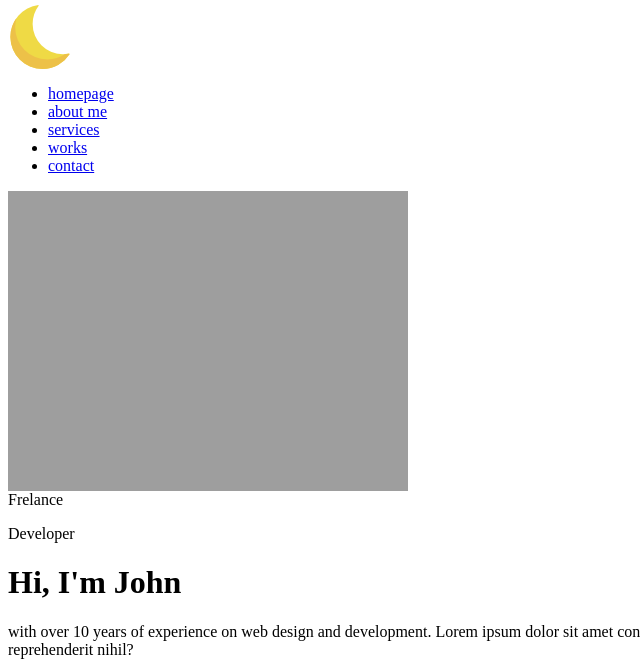
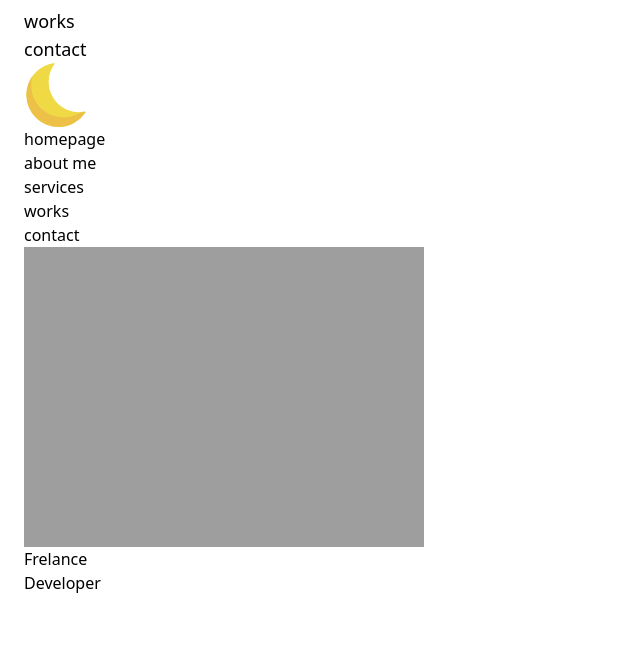
Before and after one commit to spaceboyblog/superninja, a plain HTML site: page contact.html in a window 1280 px wide. Shown: the part 179-851 px from the top of the page, without its empty margins (0-640 px from the left). Drawn offline with Linux system fonts and the light colour scheme; the site is published under a folder, as on GitHub Pages, so addresses that start at the root find nothing; a script that the page names is missing.

Commit message:
Update contact.html

```diff
--- a/contact.html
+++ b/contact.html
@@ -6,7 +6,8 @@
   <link
     href="https://fonts.googleapis.com/css2?family=Nunito:ital,wght@0,200;0,300;0,400;0,500;0,600;0,700;0,800;0,900;1,200;1,300;1,400;1,500;1,600;1,700;1,800;1,900&display=swap"
     rel="stylesheet" />
-  <link rel="stylesheet" href="/superninja/css/style.css" />
+
+  <link rel="stylesheet" href="./css/style.css">
   <title>Tailwind Portfolio</title>
 </head>
 <body class="">
```
